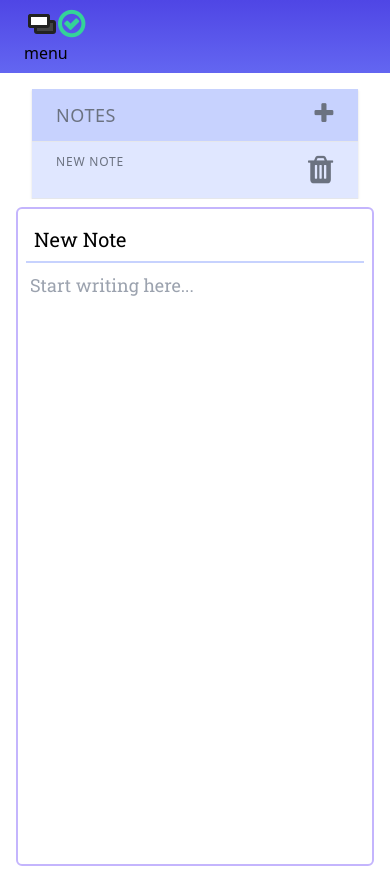
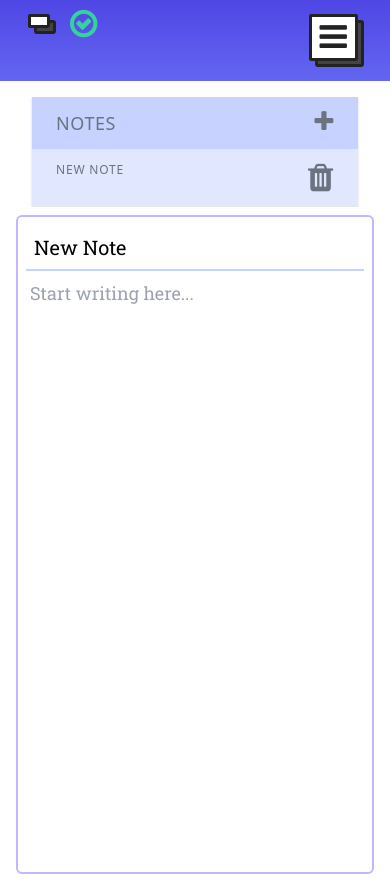
Before and after one commit to tanayvk/legendary-eagle, a React (Create React App) app: page /workspace in a window 390 px wide. Built offline with nearby package versions, Linux system fonts and the light colour scheme; no server answers.

Commit message:
Make Workspace responsive

```diff
--- a/public/index.html
+++ b/public/index.html
@@ -5,6 +5,7 @@
       href="https://unpkg.com/tailwindcss@2.0.2/dist/tailwind.min.css"
       rel="stylesheet"
     />
+    <meta name="viewport" content="width=device-width, initial-scale=1.0">
     <link rel="stylesheet" href="./blocks.min.css" />
     <link rel="stylesheet" href="./styles.css" />
     <title>Workspaces!</title>
--- a/src/components/Header.js
+++ b/src/components/Header.js
@@ -14,15 +14,19 @@ class Header extends React.Component {
 
   renderChangePassword() {
     return (
-      <div class="origin-top-right absolute right-0 mt-2 w-1/2 lg:w-56 rounded-md shadow-lg bg-gray-100 p-3 ring-1 ring-black ring-opacity-5">
+      <div class="origin-top-right md:absolute right-0 mt-2 md:p-3">
+        <div class="blocks">
+          <div>
             <p>New Password:</p>
             <input
+              class="outline-none border border-black border-1"
               type="text"
               value={this.state.newPassword}
               onChange={(e) => {
                 this.setState({ newPassword: e.target.value });
               }}
             />
+          </div>
           <button
             class="blocks accent float-left"
             onClick={(e) => {
@@ -41,6 +45,7 @@ class Header extends React.Component {
             Cancel
           </button>
         </div>
+      </div>
     );
   }
 
@@ -54,7 +59,7 @@ class Header extends React.Component {
                 <span class="text-lg font-mono blocks float-left px-3 ">
                   {localStorage.getItem("workspaceName")}
                 </span>
-                <div class="px-3 ">
+                <div class="px-3 block align-middle float-left">
                   {this.props.loading ? (
                     <i class="fa fa-2x text-red-400 fa-refresh fa-spin"></i>
                   ) : (
@@ -63,11 +68,25 @@ class Header extends React.Component {
                 </div>
               </div>
             </div>
+            <div class="md:hidden text-right float-right">
+              <button
+                class="blocks"
+                onClick={(e) =>
+                  this.setState((state) => {
+                    return { menuActive: !state.menuActive };
+                  })
+                }
+              >
+                <i class="fa fa-2x fa-bars"></i>
+              </button>
             </div>
-          <div class="block md:hidden">
-            <button>menu</button>
           </div>
-          <div class="hidden md:block md:flex md:flex-row">
+          <div
+            class={
+              (!this.state.menuActive ? "hidden" : "") +
+              " w-full md:w-auto md:block md:flex md:flex-row"
+            }
+          >
             <div class="md:inline">
               <div class="block relative ">
                 <a
--- a/src/components/Workspace.js
+++ b/src/components/Workspace.js
@@ -170,6 +170,10 @@ class Workspace extends React.Component {
               : noteClasses
           }
           onClick={(e) => {
+            document.getElementById("edit-note-name").focus();
+            document
+              .getElementById("edit-notes")
+              .scrollIntoView({ behavior: "smooth" });
             this.setState({
               activeNote: index,
             });
@@ -224,8 +228,8 @@ class Workspace extends React.Component {
         />
         <div class=" items-center justify-center ">
           <div>
-            <div class="md:grid md:grid-cols-3 md:gap-6 m-4">
-              <div class="md:col-span-1 overflow-y-auto overflow-x-hidden ">
+            <div class="grid grid-cols-1 sm:grid-cols-3 md:gap-6 m-4">
+              <div class="md:col-span-1 overflow-hidden ">
                 <div class="px-4 sm:px-0">
                   <div class="flex flex-col">
                     <div class="-my-2  sm:-mx-6  lg:-mx-8">
@@ -263,9 +267,12 @@ class Workspace extends React.Component {
                 <div class="  ">
                   <div class="px-2 py-1 border-2 mb-2 h-full border-purple-300 rounded-md ">
                     <div>
-                      <div class="mt-1 mb-3 overflow-auto edit-notes">
+                      <div
+                        id="edit-notes"
+                        class="mt-1 mb-3 overflow-auto edit-notes"
+                      >
                         <input
-                          id="about"
+                          id="edit-note-name"
                           name="name"
                           type="text"
                           class=" py-2 px-2 border-0 border-b-2 border-indigo-200 outline-none  text-xl bg-transparent w-full transition-all "
```
Lines whose indentation alone changed are shown as unchanged.
